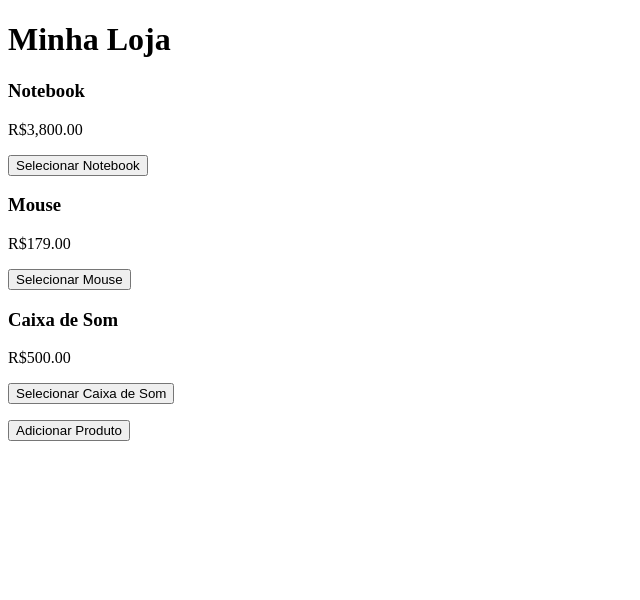
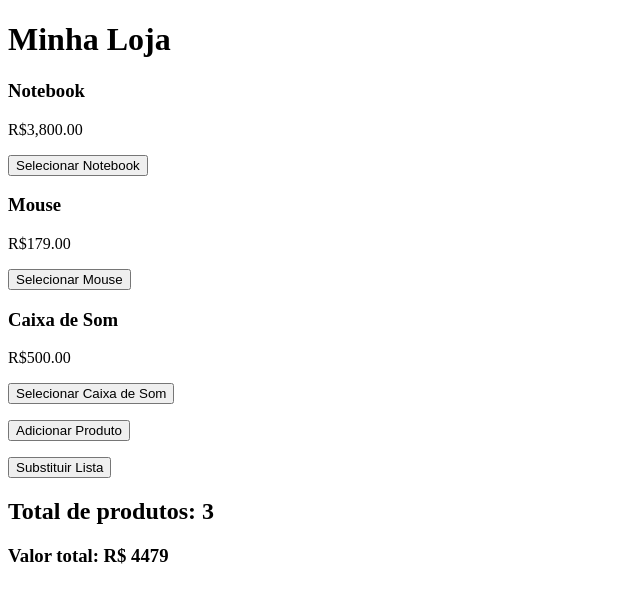
Before and after one commit to yohannek/meu-primeiro-app, an Angular app: page / in a window 1280 px wide. Shown: the top 600 px of the page, without its empty margins (0-640 px from the left). Built offline with nearby package versions, Linux system fonts and the light colour scheme.

Commit message:
atualização dia 06 de agosto

```diff
--- a/src/app/features/produtos/lista-produtos/lista-produtos.html
+++ b/src/app/features/produtos/lista-produtos/lista-produtos.html
@@ -6,3 +6,6 @@
   ></app-produto>
 }
 <p><button (click)="adicionarProduto()">Adicionar Produto</button></p>
+<p><button (click)="substituirProdutos()">Substituir Lista</button></p>
+<h2>Total de produtos: {{ totalProdutos() }}</h2>
+<h3>Valor total: R$ {{ valorTotal() }}</h3>
--- a/src/app/features/produtos/lista-produtos/lista-produtos.ts
+++ b/src/app/features/produtos/lista-produtos/lista-produtos.ts
@@ -1,4 +1,4 @@
-import { Component, signal } from '@angular/core';
+import { Component, signal, computed } from '@angular/core';
 import { Produto } from '../produto/produto';
 
 @Component({
@@ -18,10 +18,17 @@
     console.log('Produto selecionado:', nome);
   }
   adicionarProduto() {
-this.produtos.update(listaAtual => [
+    this.produtos.update((listaAtual) => [
       ...listaAtual,
       { nome: 'Teclado', preco: 250 },
       { nome: 'Batom', preco: 10 },
     ]);
   }
+  totalProdutos = computed(() => this.produtos().length);
+  valorTotal = computed(() => {
+    return this.produtos().reduce((total, item) => total + item.preco, 0);
+  });
+  substituirProdutos() {
+    this.produtos.set([{ nome: 'iphone', preco: 7000 }]);
   }
+}
```
Lines whose indentation alone changed are shown as unchanged.
